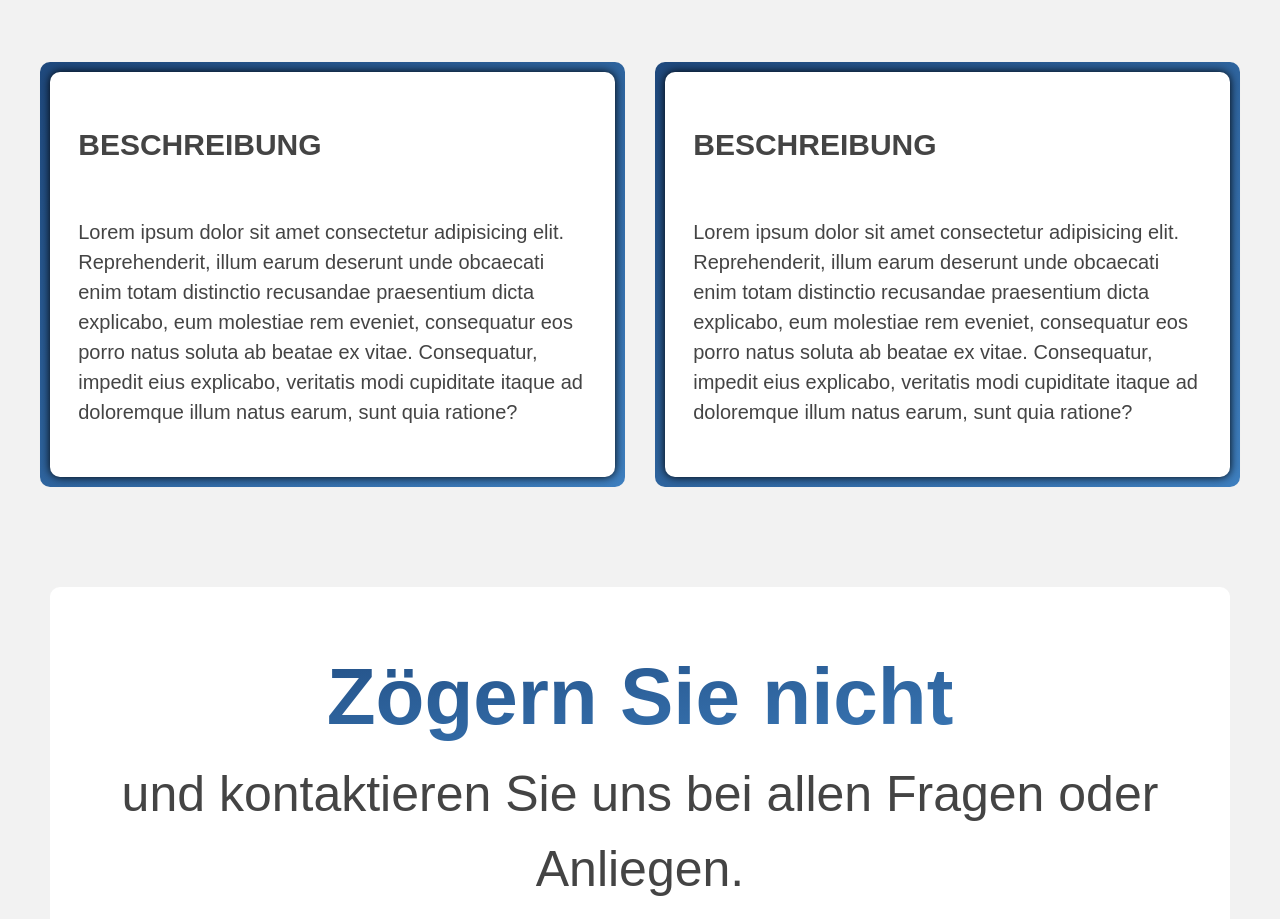
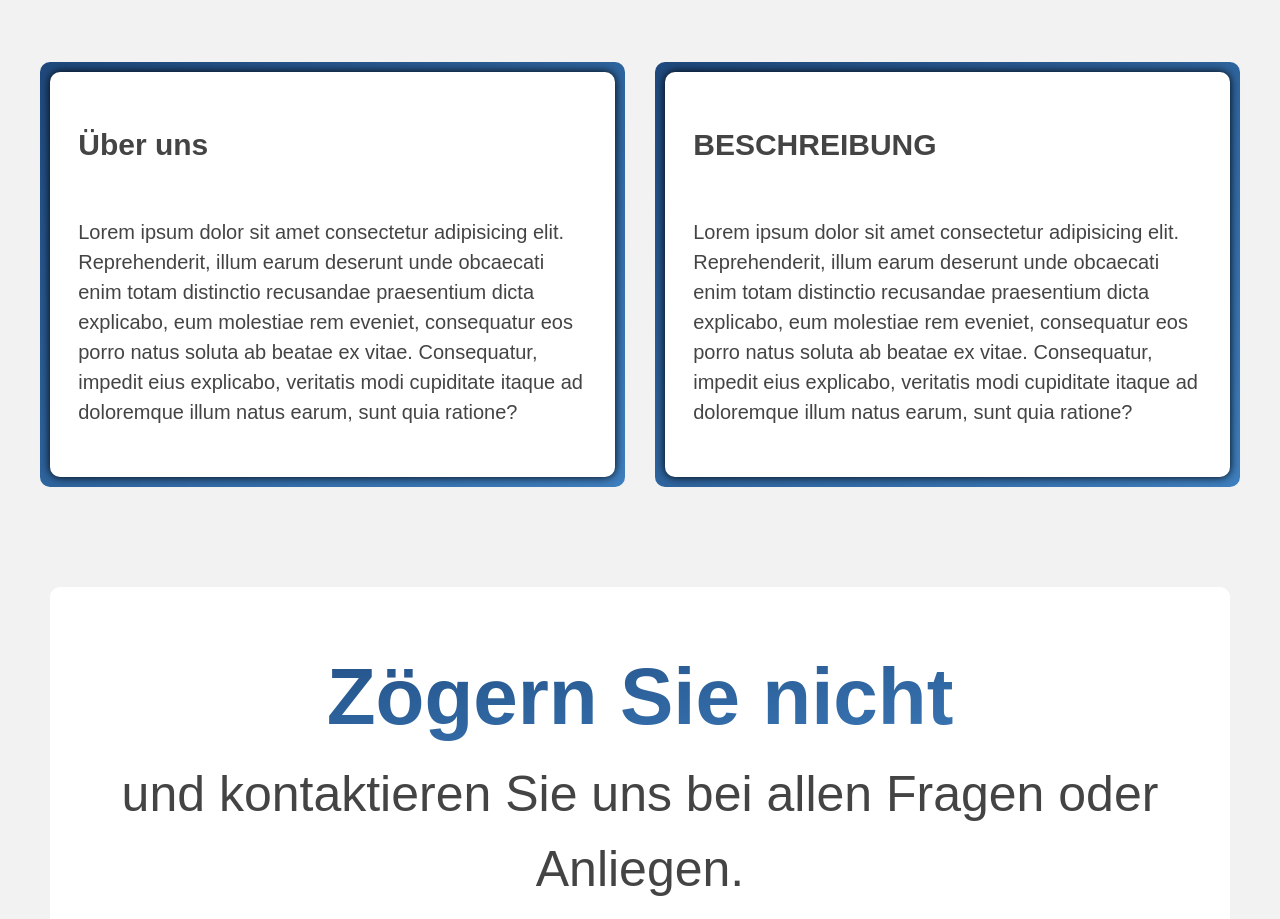
Before and after one commit to ZETECH-Baumesstechnik/zetech-website, a Next.js app: page / in a window 1280 px wide. Shown: the part 4740-5659 px from the top of the page. Built offline with nearby package versions, Linux system fonts and the light colour scheme.

Commit message:
Ivan Kafadar

```diff
--- a/app/(pages)/(home)/page.jsx
+++ b/app/(pages)/(home)/page.jsx
@@ -105,7 +105,7 @@ export default function Page() {
                         </ScrollContainer>
                         <div className="sub-flex-grid">
                             <ScrollContainer classes={"description-box"}>
-                                <h2 className="title">BESCHREIBUNG</h2>
+                                <h2 className="title">Über uns</h2>
                                 <p className="text">Lorem ipsum dolor sit amet consectetur adipisicing elit. Reprehenderit, illum earum deserunt unde obcaecati enim totam distinctio recusandae praesentium dicta explicabo, eum molestiae rem eveniet, consequatur eos porro natus soluta ab beatae ex vitae. Consequatur, impedit eius explicabo, veritatis modi cupiditate itaque ad doloremque illum natus earum, sunt quia ratione?</p>
                             </ScrollContainer>
                             <ScrollContainer classes={"description-box"}>
```
